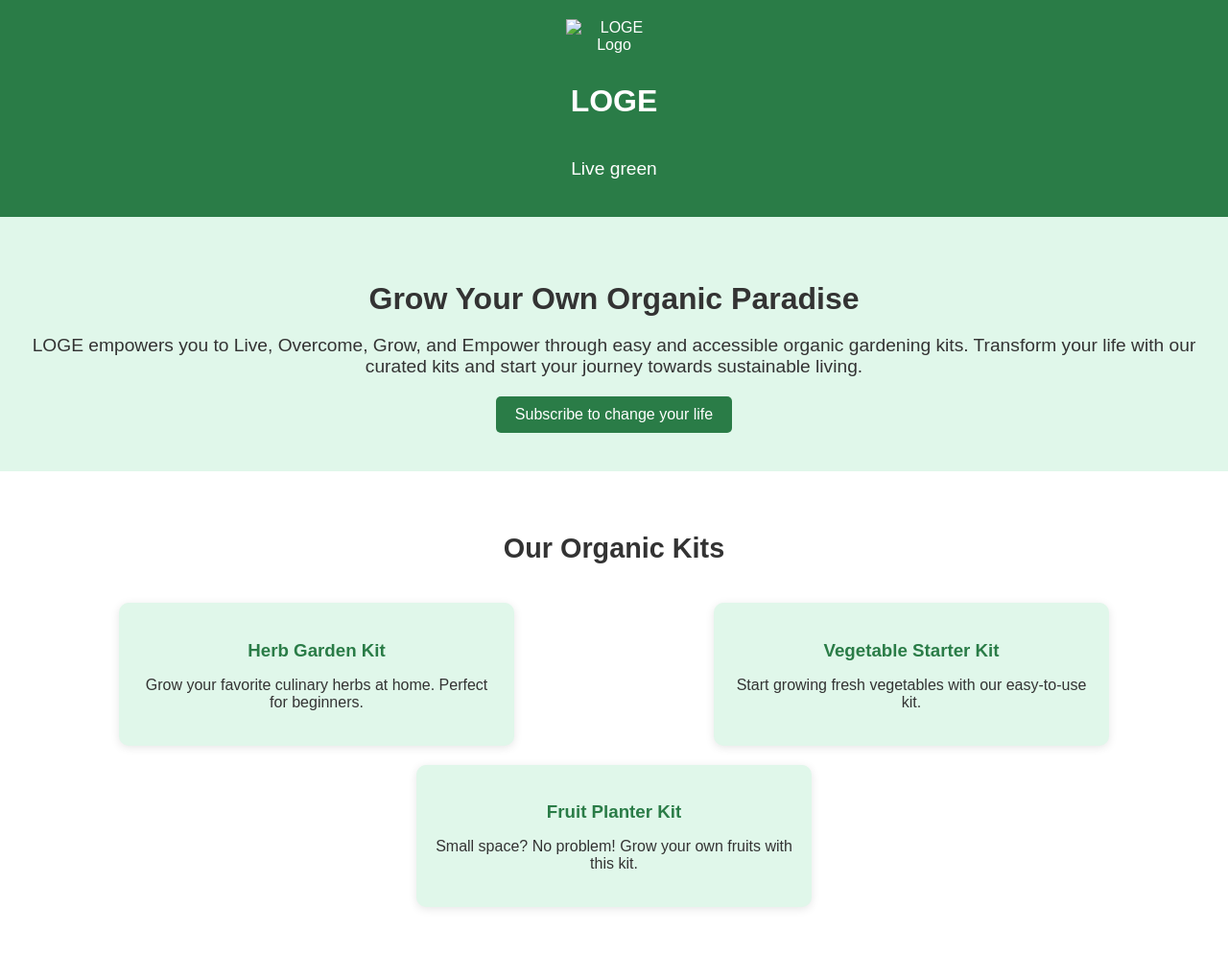
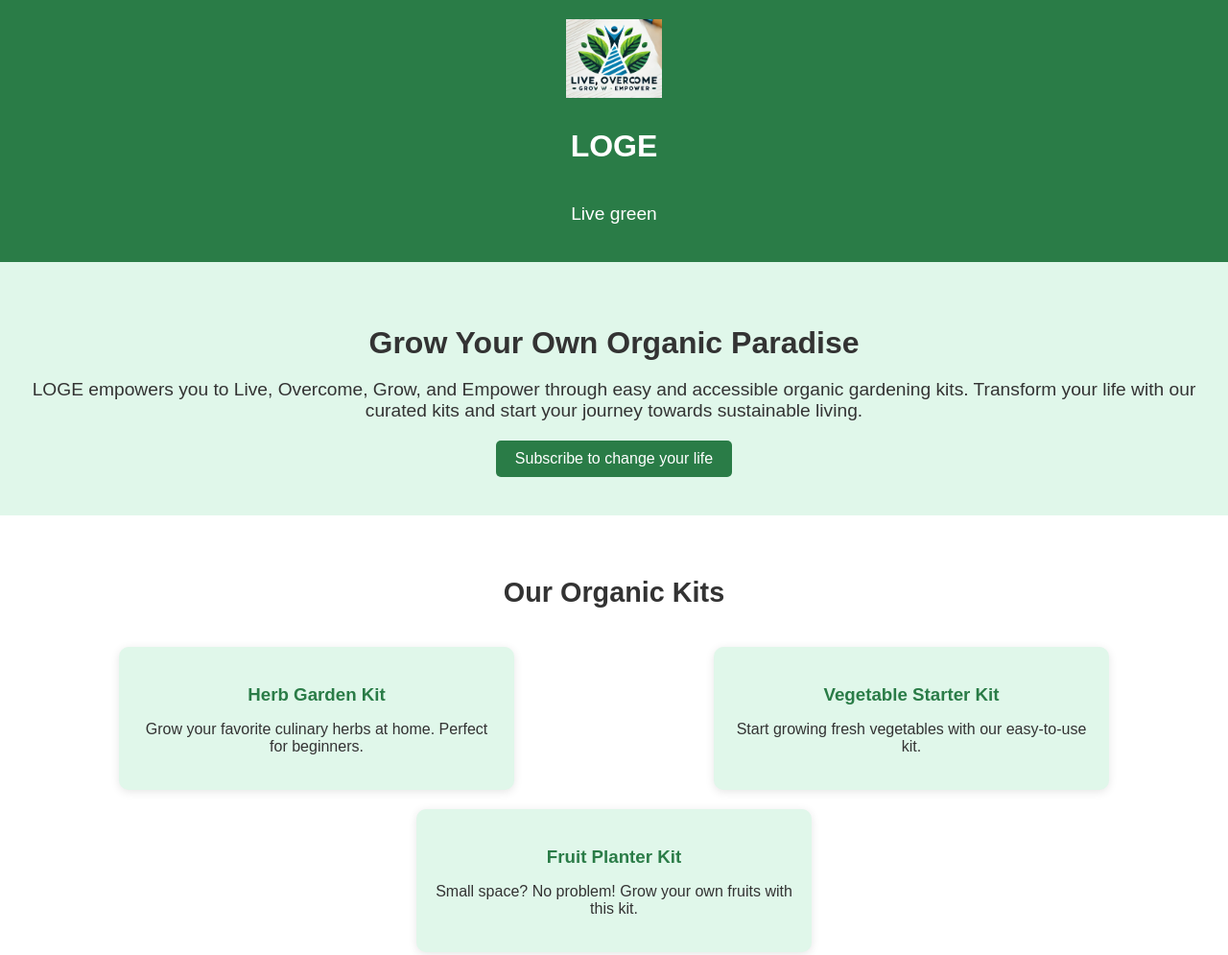
Before and after one commit to dabi-minimalist/LOGE-Creativity, a plain HTML site: page index.html in a window 1280 px wide. Shown: the top 995 px of the page at 96% size. Drawn offline with Linux system fonts and the light colour scheme.

Commit message:
Update index.html

```diff
--- a/index.html
+++ b/index.html
@@ -9,7 +9,7 @@
 <body>
     <header>
         <div class="logo-container">
-           <img src="logo.png.webp" alt="LOGE Logo" class="logo">
+           <img src="logo.png" alt="LOGE Logo" class="logo">
             <h1>LOGE</h1>
             <p class="tagline">Live green</p>
         </div>
```
